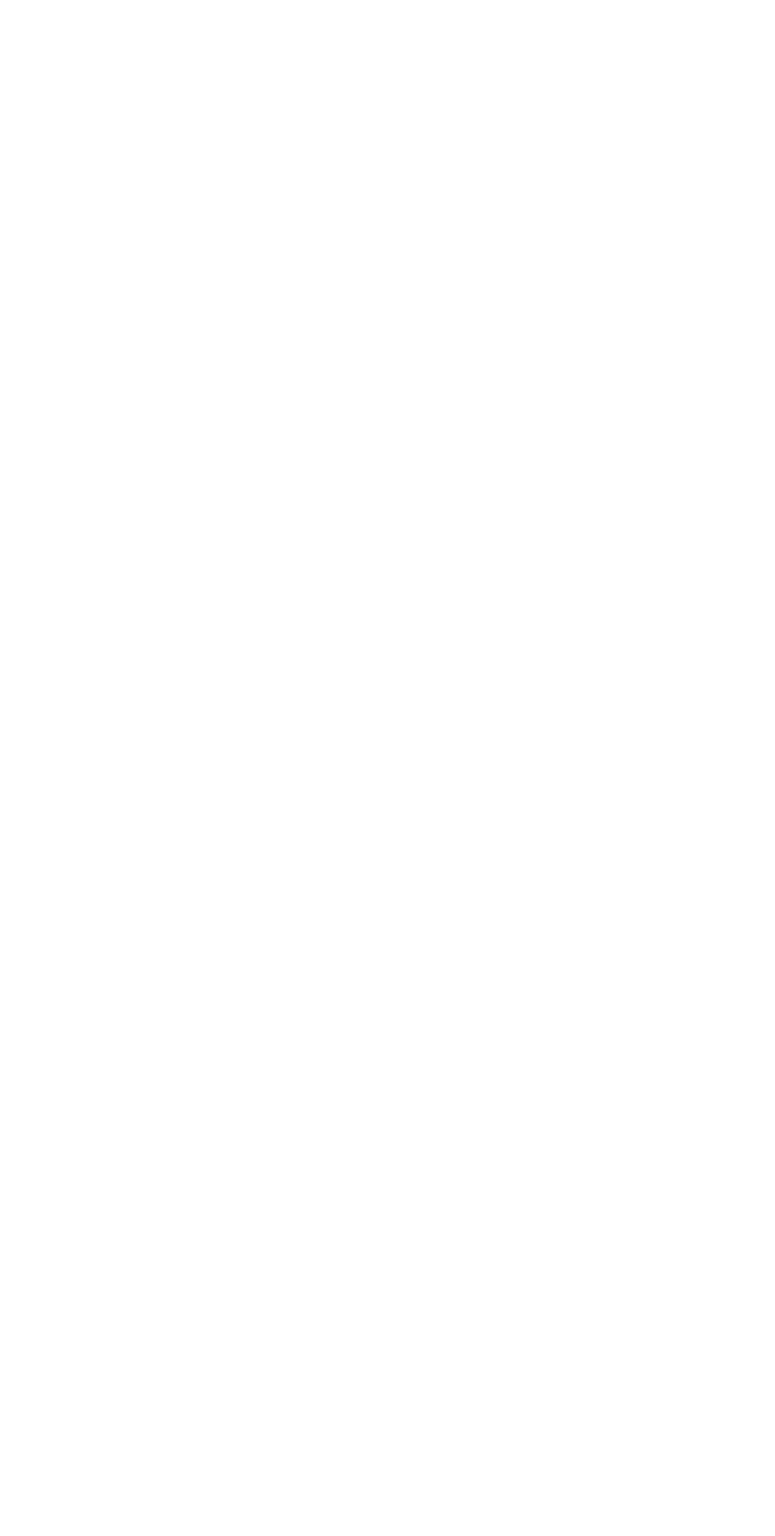
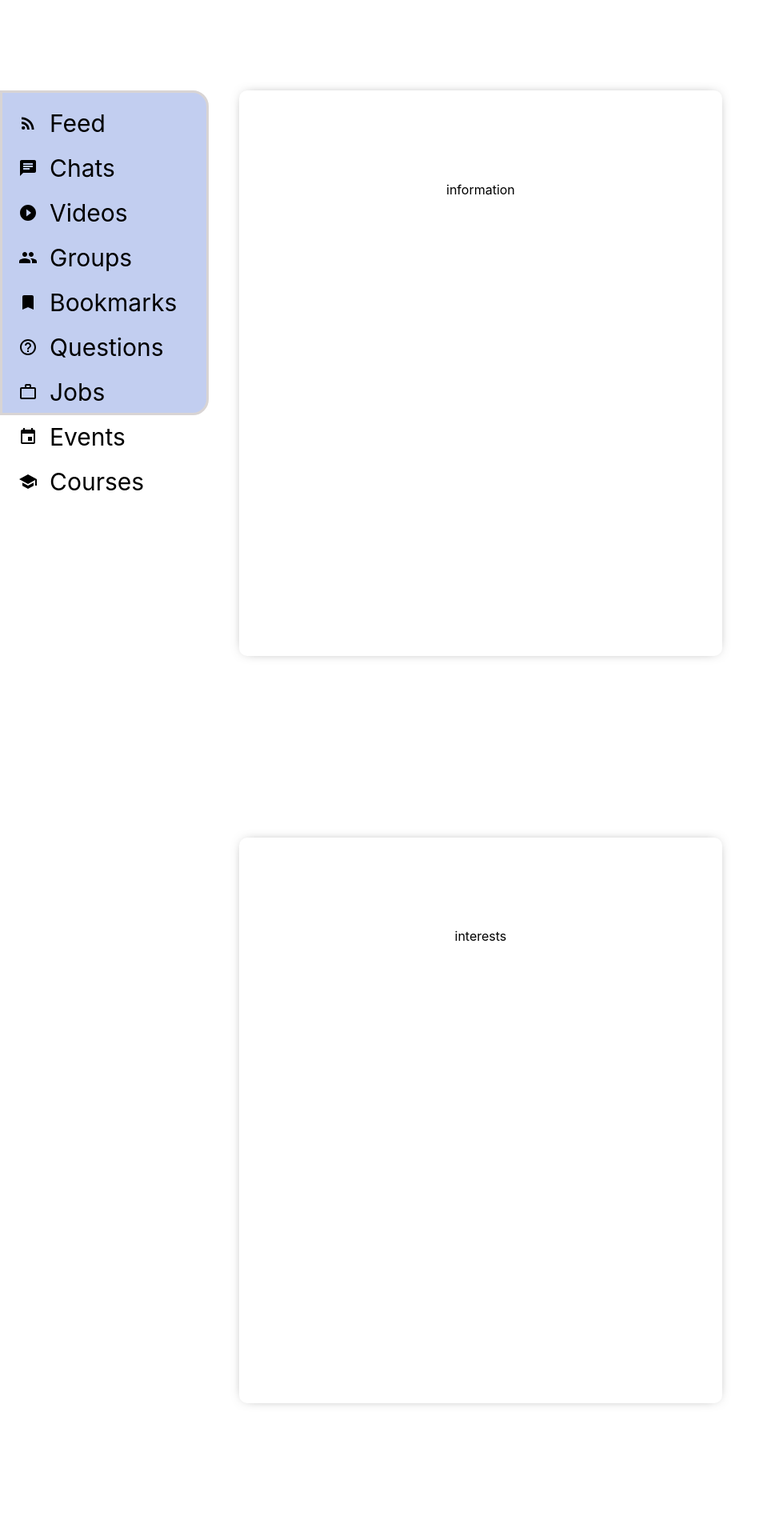
Before and after one commit to Sterioboy/Student-Invest, a React (Create React App) app in the folder my-app/: page / in a window 1280 px wide. Before the commit this address had no page. Shown: the top 1920 px of the page at 80% size, without its empty margins (0-969 px from the left). Before the commit the page ends 800 px from the top, so only its background shows below. Built offline with nearby package versions, Linux system fonts and the light colour scheme.

Commit message:
draft profile

```diff
--- a/my-app/package.json
+++ b/my-app/package.json
@@ -3,6 +3,8 @@
   "version": "0.1.0",
   "private": true,
   "dependencies": {
+    "@material-ui/core": "^4.12.3",
+    "@material-ui/icons": "^4.11.2",
     "@testing-library/jest-dom": "^5.15.1",
     "@testing-library/react": "^11.2.7",
     "@testing-library/user-event": "^12.8.3",
@@ -13,6 +15,7 @@
     "react-scripts": "4.0.3",
     "redux-devtools-extension": "^2.13.9",
     "redux-thunk": "^2.4.1",
+    "sass": "^1.44.0",
     "web-vitals": "^1.1.2"
   },
   "scripts": {
--- a/my-app/src/App.js
+++ b/my-app/src/App.js
@@ -1,11 +1,12 @@
 import React from 'react';
 import { BrowserRouter } from "react-router-dom";
+import Profile from './pages/Profile';
 import Routers from "./routes/Routers";
 
 function App() {
   return (
     <BrowserRouter>
-      <Routers />
+      <Profile />
     </BrowserRouter>
   );
 }
--- /dev/null
+++ b/my-app/src/components/Connections/Connections.jsx
@@ -0,0 +1,11 @@
+import React from 'react'
+
+const Connections = () => {
+ return (
+  <div>
+   Hi
+  </div>
+ )
+}
+
+export default Connections
--- /dev/null
+++ b/my-app/src/components/InfoInterests/InfoInterests.jsx
@@ -0,0 +1,15 @@
+import React from 'react'
+import infointerests from './infointerests.scss'
+
+const InfoInterests = () => {
+ return (
+  <div className='InfoInterests'>
+   <div className='information'> information</div>
+   <div className='interests'>interests</div>
+   <div className='connections'>connections</div>
+
+  </div>
+ )
+}
+
+export default InfoInterests
--- /dev/null
+++ b/my-app/src/components/InfoInterests/infointerests.scss
@@ -0,0 +1,45 @@
+
+
+.InfoInterests{
+ flex:4;
+ display: flex;
+ flex-wrap: wrap;
+}
+
+.information{
+
+ padding: 3cm;
+height: calc(60vh);
+margin: 3cm 1cm;
+width:10cm;
+display: flex;
+justify-content: center;
+border-radius: 10px;
+  -webkit-box-shadow: 0px 0px 16px -8px rgba(0, 0, 0, 0.68);
+  box-shadow: 0px 0px 16px -8px rgba(0, 0, 0, 0.68);
+}
+
+.interests{
+
+padding: 3cm;
+height: calc(60vh);
+margin: 3cm 1cm;
+width:10cm;
+display: flex;
+justify-content: center;
+
+border-radius: 10px;
+  -webkit-box-shadow: 0px 0px 16px -8px rgba(0, 0, 0, 0.68);
+  box-shadow: 0px 0px 16px -8px rgba(0, 0, 0, 0.68);
+}
+
+.connections{
+ width:10cm;
+
+ padding: 3cm;
+ height: 3cm;
+ margin: 3cm 1cm;
+ border-radius: 10px;
+   -webkit-box-shadow: 0px 0px 16px -8px rgba(0, 0, 0, 0.68);
+   box-shadow: 0px 0px 16px -8px rgba(0, 0, 0, 0.68);
+}
--- /dev/null
+++ b/my-app/src/components/Sidebar/Sidebar.jsx
@@ -0,0 +1,61 @@
+import "./sidebar.scss";
+import {
+  RssFeed,
+  Chat,
+  PlayCircleFilledOutlined,
+  Group,
+  Bookmark,
+  HelpOutline,
+  WorkOutline,
+  Event,
+  School,
+} from "@material-ui/icons";
+
+export default function Sidebar() {
+  return (
+    <div className="sidebar">
+      <div className="sidebarWrapper">
+        <ul className="sidebarList">
+          <li className="sidebarListItem">
+            <RssFeed className="sidebarIcon" />
+            <span className="sidebarListItemText">Feed</span>
+          </li>
+          <li className="sidebarListItem">
+            <Chat className="sidebarIcon" />
+            <span className="sidebarListItemText">Chats</span>
+          </li>
+          <li className="sidebarListItem">
+            <PlayCircleFilledOutlined className="sidebarIcon" />
+            <span className="sidebarListItemText">Videos</span>
+          </li>
+          <li className="sidebarListItem">
+            <Group className="sidebarIcon" />
+            <span className="sidebarListItemText">Groups</span>
+          </li>
+          <li className="sidebarListItem">
+            <Bookmark className="sidebarIcon" />
+            <span className="sidebarListItemText">Bookmarks</span>
+          </li>
+          <li className="sidebarListItem">
+            <HelpOutline className="sidebarIcon" />
+            <span className="sidebarListItemText">Questions</span>
+          </li>
+          <li className="sidebarListItem">
+            <WorkOutline className="sidebarIcon" />
+            <span className="sidebarListItemText">Jobs</span>
+          </li>
+          <li className="sidebarListItem">
+            <Event className="sidebarIcon" />
+            <span className="sidebarListItemText">Events</span>
+          </li>
+          <li className="sidebarListItem">
+            <School className="sidebarIcon" />
+            <span className="sidebarListItemText">Courses</span>
+          </li>
+        </ul>
+
+
+      </div>
+    </div>
+  );
+}
--- /dev/null
+++ b/my-app/src/components/Sidebar/sidebar.scss
@@ -0,0 +1,62 @@
+.sidebar {
+ flex: 1;
+ height: calc(50vh);
+ position: sticky;
+ top: 50px;
+ margin-top: 3cm;
+ border: solid rgb(216, 212, 212) 3px;
+ background-color: rgb(194, 206, 240);
+ border-radius: 0px 20px 20px 0px;
+
+}
+
+::-webkit-scrollbar {
+ width: 5px;
+}
+::-webkit-scrollbar-track {
+ background-color: #f1f1f1;
+}
+::-webkit-scrollbar-thumb {
+ background-color: rgb(179, 179, 179);
+}
+
+.sidebarWrapper {
+ padding: 20px;
+}
+
+.sidebarList {
+ padding: 0;
+ margin: 0;
+ list-style: none;
+}
+
+.sidebarListItem {
+ display: flex;
+ align-items: center;
+ margin-bottom: 20px;
+}
+
+.sidebarIcon {
+ margin-right: 15px;
+}
+
+.sidebarButton {
+ width: 150px;
+ border: none;
+ padding: 10px;
+ border-radius: 5px;
+ font-weight: 500;
+}
+
+.sidebarHr {
+ margin: 20px 0;
+}
+
+.sidebarFriendList {
+ padding: 0;
+ margin: 0;
+ list-style: none;
+}
+.sidebarListItemText{
+ font-size: 30px;
+}
--- /dev/null
+++ b/my-app/src/pages/Profile.jsx
@@ -0,0 +1,23 @@
+import React from "react";
+import Sidebar from "../components/Sidebar/Sidebar";
+import InfoInterests from "../components/InfoInterests/InfoInterests";
+import Connections from "../components/Connections/Connections";
+import profile from './profile.scss'
+
+const Profile = () => {
+  return (
+   <div>
+    <div className='profileWrapper'>
+     <Sidebar />
+
+
+      <InfoInterests />
+
+
+    </div>
+    <Connections/>
+    </div>
+  );
+};
+
+export default Profile;
--- /dev/null
+++ b/my-app/src/pages/profile.scss
@@ -0,0 +1,3 @@
+.profileWrapper{
+ display: flex;
+}
```
Also changed, not shown: my-app/src/components/Connections/connections.scss (added), 1 other file (tests, documents, lock files or other folders).
